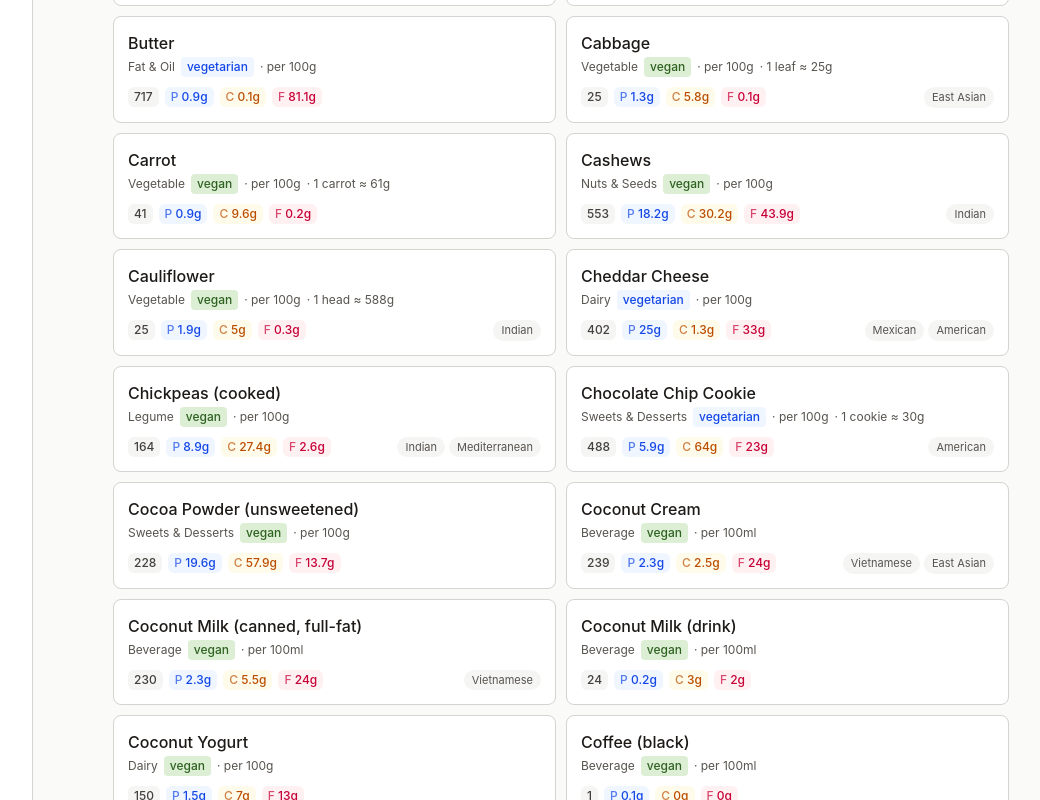
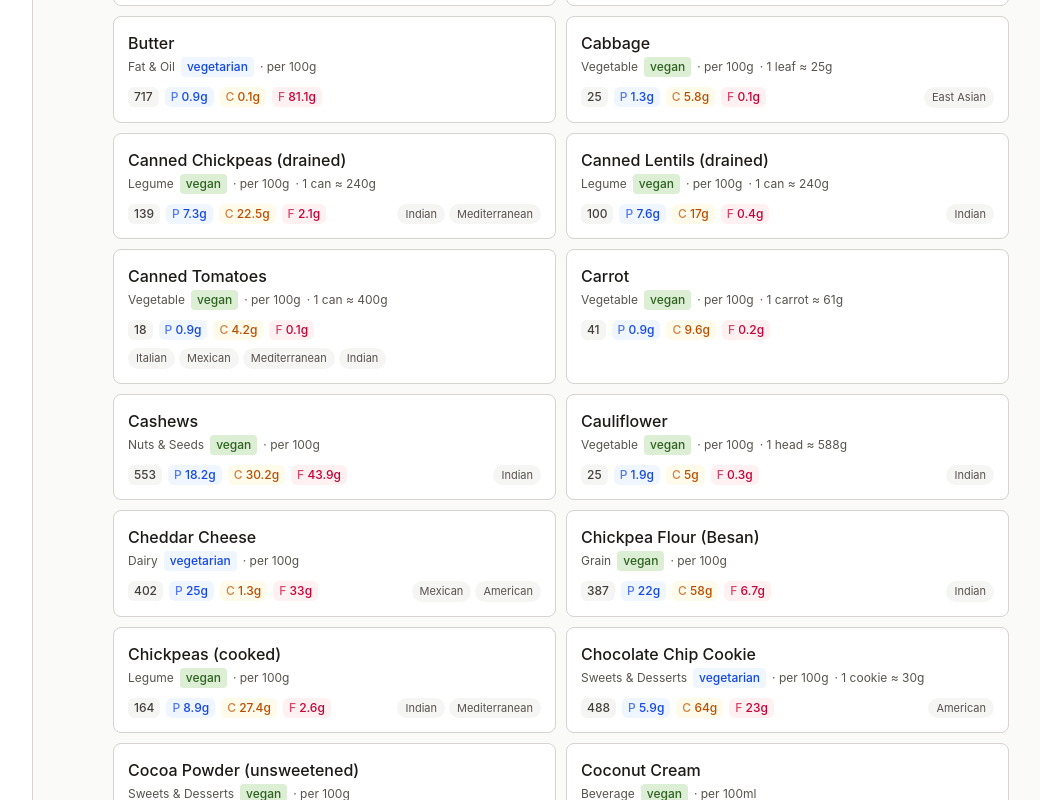
Before and after one commit to DanielPini/yumyums, a React (Vite) app: page /#/foods in a window 1280 px wide. Shown: the part 1240-2040 px from the top of the page, without its empty margins (191-1231 px from the left). Built offline with nearby package versions, Linux system fonts and the light colour scheme.

Commit message:
Add canned tomatoes/chickpeas/lentils and more flour types
Also fixes Tomato to default to "1 tomato" instead of grams, which
had regressed.

```diff
--- a/src/data/seedData.ts
+++ b/src/data/seedData.ts
@@ -34,6 +34,20 @@ export const seedFoods: Food[] = [
     createdAt: Date.now(),
   },
   {
+    id: 'food-chickpeas-canned',
+    name: 'Canned Chickpeas (drained)',
+    category: 'Legume',
+    dietType: 'vegan',
+    baseUnit: 'g',
+    macrosPer100: { calories: 139, protein: 7.3, carbs: 22.5, fat: 2.1 },
+    defaultServing: 240,
+    pieceSize: 240,
+    pieceLabel: '1 can',
+    defaultMode: 'piece',
+    cuisineIds: ['cui-indian', 'cui-mediterranean'],
+    createdAt: Date.now(),
+  },
+  {
     id: 'food-paneer',
     name: 'Paneer',
     category: 'Dairy',
@@ -52,6 +66,20 @@ export const seedFoods: Food[] = [
     baseUnit: 'g',
     macrosPer100: { calories: 116, protein: 9, carbs: 20, fat: 0.4 },
     defaultServing: 150,
+    cuisineIds: ['cui-indian'],
+    createdAt: Date.now(),
+  },
+  {
+    id: 'food-lentils-canned',
+    name: 'Canned Lentils (drained)',
+    category: 'Legume',
+    dietType: 'vegan',
+    baseUnit: 'g',
+    macrosPer100: { calories: 100, protein: 7.6, carbs: 17, fat: 0.4 },
+    defaultServing: 240,
+    pieceSize: 240,
+    pieceLabel: '1 can',
+    defaultMode: 'piece',
     cuisineIds: ['cui-indian'],
     createdAt: Date.now(),
   },
@@ -923,6 +951,21 @@ export const seedFoods: Food[] = [
     defaultServing: 123,
     pieceSize: 123,
     pieceLabel: '1 tomato',
+    defaultMode: 'piece',
+    cuisineIds: ['cui-italian', 'cui-mexican', 'cui-mediterranean', 'cui-indian'],
+    createdAt: Date.now(),
+  },
+  {
+    id: 'food-tomato-canned',
+    name: 'Canned Tomatoes',
+    category: 'Vegetable',
+    dietType: 'vegan',
+    baseUnit: 'g',
+    macrosPer100: { calories: 18, protein: 0.9, carbs: 4.2, fat: 0.1 },
+    defaultServing: 400,
+    pieceSize: 400,
+    pieceLabel: '1 can',
+    defaultMode: 'piece',
     cuisineIds: ['cui-italian', 'cui-mexican', 'cui-mediterranean', 'cui-indian'],
     createdAt: Date.now(),
   },
@@ -1546,6 +1589,50 @@ export const seedFoods: Food[] = [
     baseUnit: 'g',
     macrosPer100: { calories: 364, protein: 10.3, carbs: 76.3, fat: 1 },
     defaultServing: 120,
+    cuisineIds: [],
+    createdAt: Date.now(),
+  },
+  {
+    id: 'food-flour-wholewheat',
+    name: 'Whole Wheat Flour',
+    category: 'Grain',
+    dietType: 'vegan',
+    baseUnit: 'g',
+    macrosPer100: { calories: 340, protein: 13.2, carbs: 72, fat: 2.5 },
+    defaultServing: 120,
+    cuisineIds: ['cui-indian'],
+    createdAt: Date.now(),
+  },
+  {
+    id: 'food-flour-selfraising',
+    name: 'Self-Raising Flour',
+    category: 'Grain',
+    dietType: 'vegan',
+    baseUnit: 'g',
+    macrosPer100: { calories: 330, protein: 9.5, carbs: 74, fat: 1.2 },
+    defaultServing: 120,
+    cuisineIds: [],
+    createdAt: Date.now(),
+  },
+  {
+    id: 'food-flour-besan',
+    name: 'Chickpea Flour (Besan)',
+    category: 'Grain',
+    dietType: 'vegan',
+    baseUnit: 'g',
+    macrosPer100: { calories: 387, protein: 22, carbs: 58, fat: 6.7 },
+    defaultServing: 100,
+    cuisineIds: ['cui-indian'],
+    createdAt: Date.now(),
+  },
+  {
+    id: 'food-flour-corn',
+    name: 'Corn Flour (Cornstarch)',
+    category: 'Grain',
+    dietType: 'vegan',
+    baseUnit: 'g',
+    macrosPer100: { calories: 381, protein: 0.3, carbs: 91, fat: 0.1 },
+    defaultServing: 20,
     cuisineIds: [],
     createdAt: Date.now(),
   },
```
